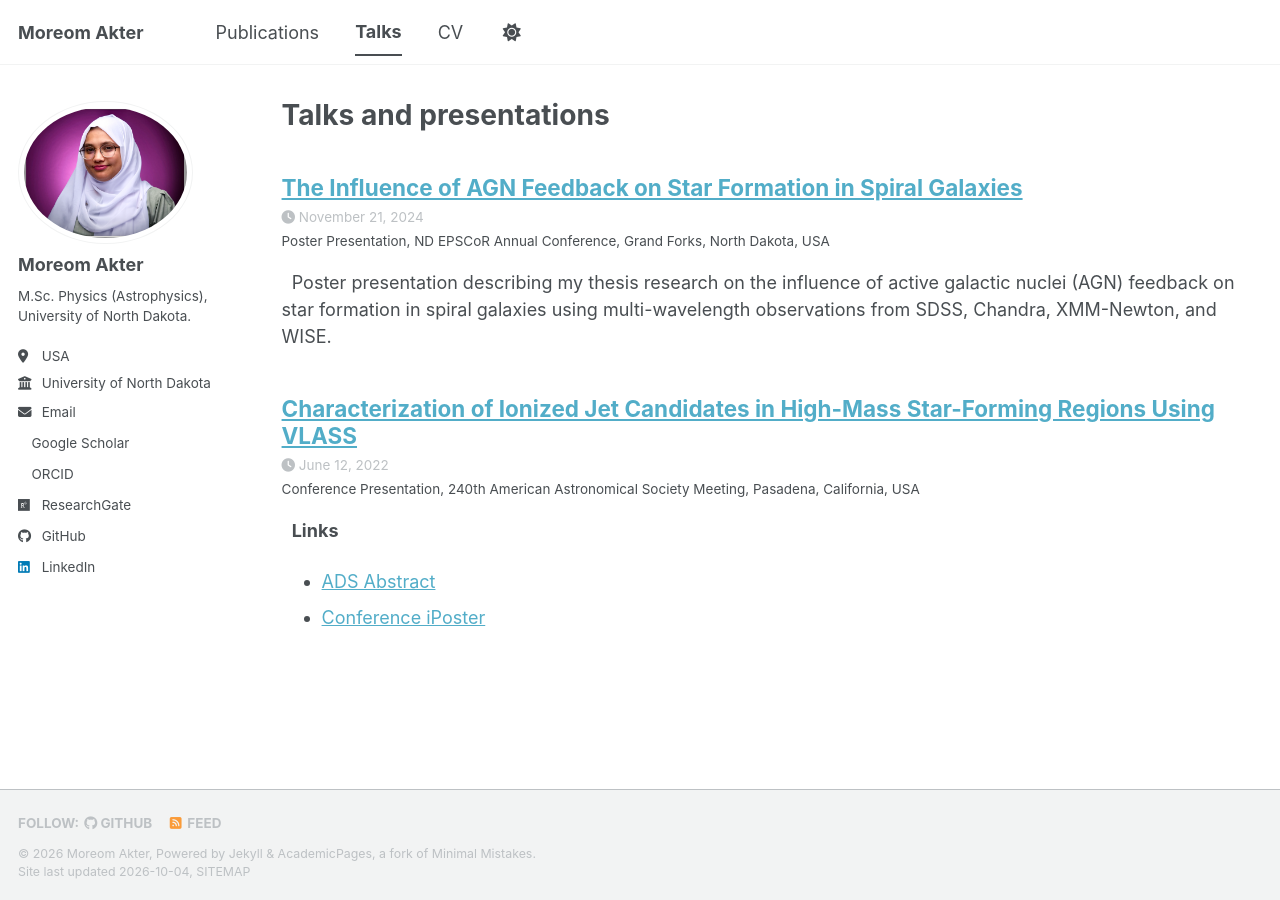
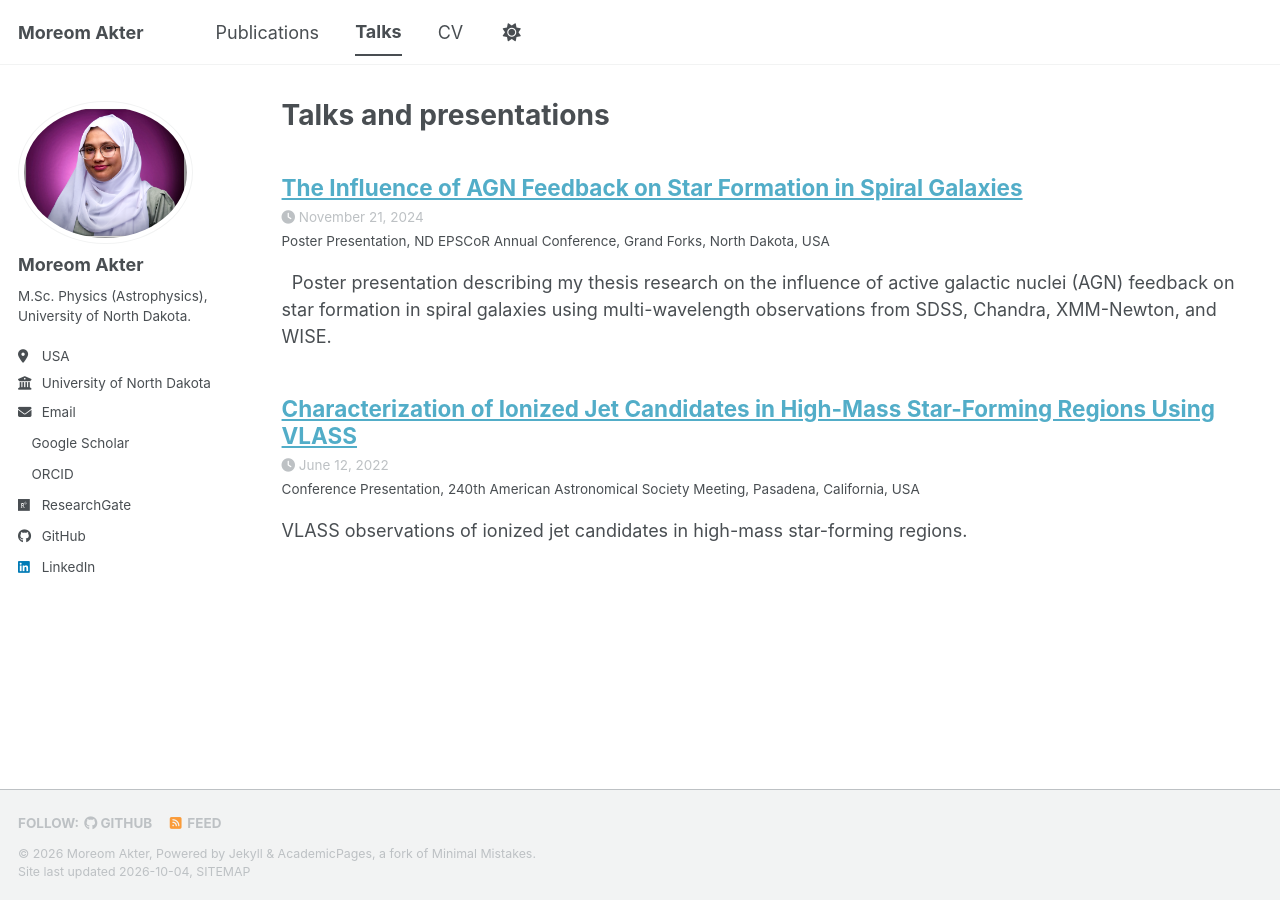
Before and after one commit to Moreom/Moreom.github.io, a Jekyll site: the page built from _pages/talks.html, in a window 1280 px wide. Built offline with Jekyll 4.4.1, drawn with Linux system fonts in a browser that asks for light colours; a style sheet for code colours, icons or effects is not loaded.

Commit message:
Update 2022-06-12-vlass-aas.md

```diff
--- a/_talks/2022-06-12-vlass-aas.md
+++ b/_talks/2022-06-12-vlass-aas.md
@@ -6,8 +6,8 @@ permalink: /talks/2022-06-12-vlass-aas
 venue: "240th American Astronomical Society Meeting"
 date: 2022-06-12
 location: "Pasadena, California, USA"
+excerpt: "VLASS observations of ionized jet candidates in high-mass star-forming regions."
 ---
-
 **Links**
 
 - [ADS Abstract](https://ui.adsabs.harvard.edu/abs/2022AAS...24010517A/abstract)
```
